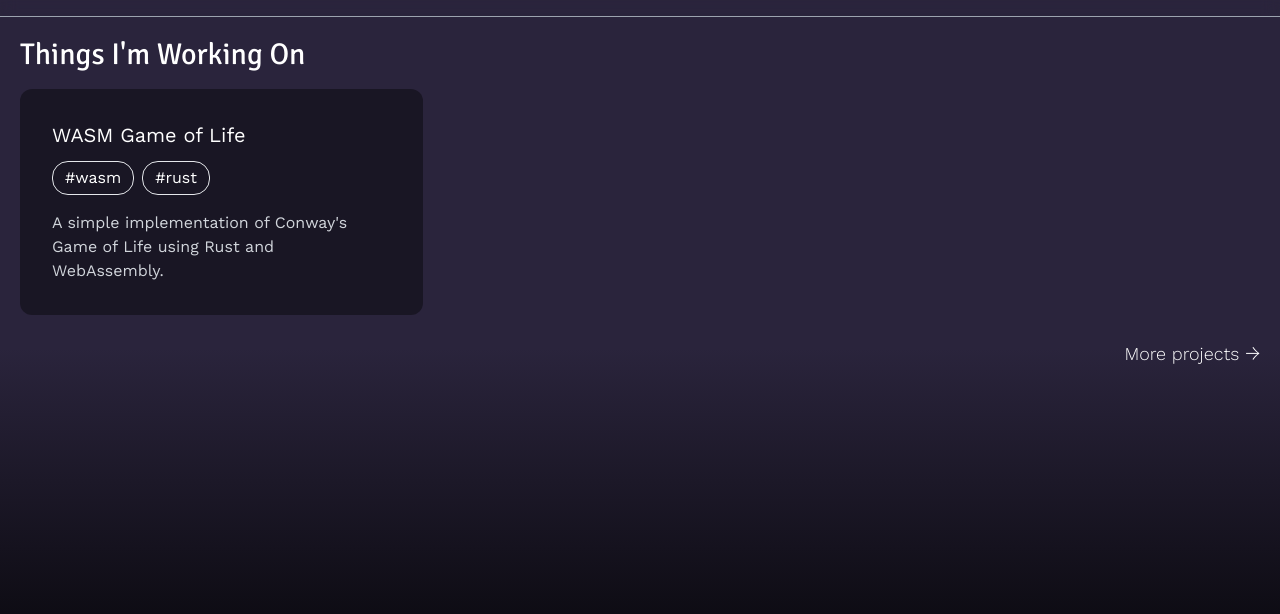
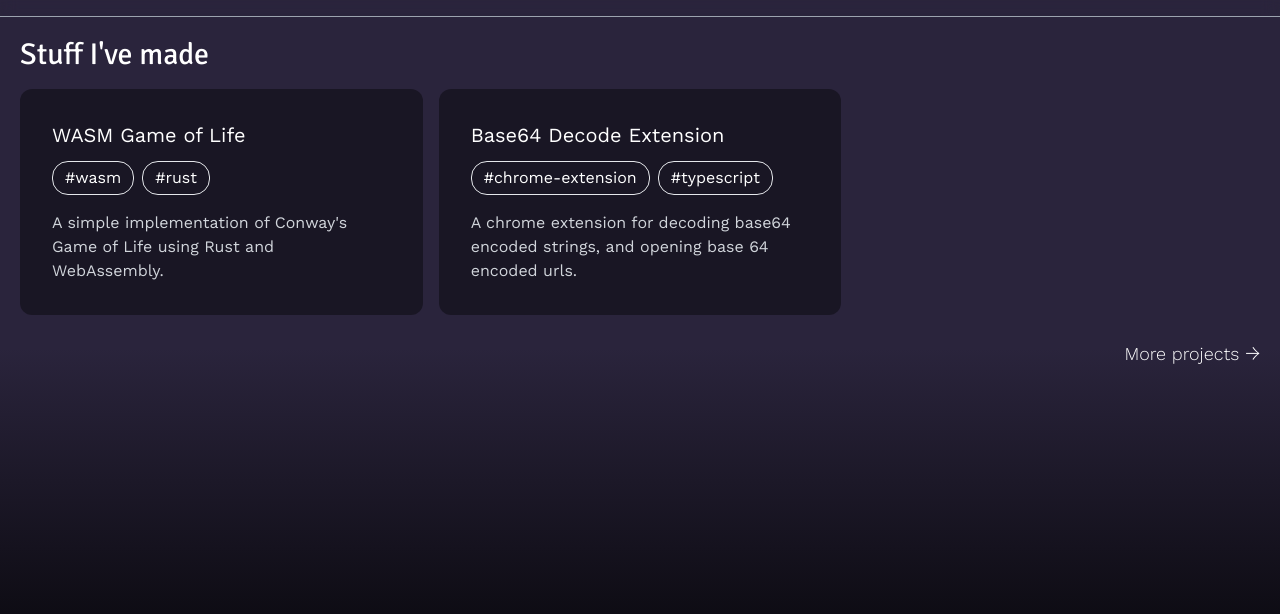
Before and after one commit to dylf/dylf.dev, an Astro site: page /projects in a window 1280 px wide. Shown: the part 52-666 px from the top of the page. Built offline with nearby package versions, Linux system fonts and the light colour scheme; Astro itself is replaced by a stand-in of ours; a web font is replaced by a local one.

Commit message:
update projects

```diff
--- a/src/components/Home/Projects.astro
+++ b/src/components/Home/Projects.astro
@@ -3,7 +3,7 @@ import Card from "./ProjectCard.astro";
 ---
 
 <section id="featured-posts" class="mb-20">
-  <h2 class="mb-4 font-headline text-3xl">Things I'm Working On</h2>
+  <h2 class="mb-4 font-headline text-3xl">Stuff I've made</h2>
   <ul class="mb-6 grid grid-cols-1 gap-4 md:grid-cols-2 lg:grid-cols-3">
     <Card
       href="projects/wasm-game-of-life"
@@ -12,6 +12,14 @@ import Card from "./ProjectCard.astro";
     >
       A simple implementation of Conway's Game of Life using Rust and
       WebAssembly.
+    </Card>
+    <Card
+      href="https://github.com/dylf/base64-decode-extension"
+      title="Base64 Decode Extension"
+      tags={["chrome-extension", "typescript"]}
+    >
+      A chrome extension for decoding base64 encoded strings, and opening base
+      64 encoded urls.
     </Card>
   </ul>
   <a
```
